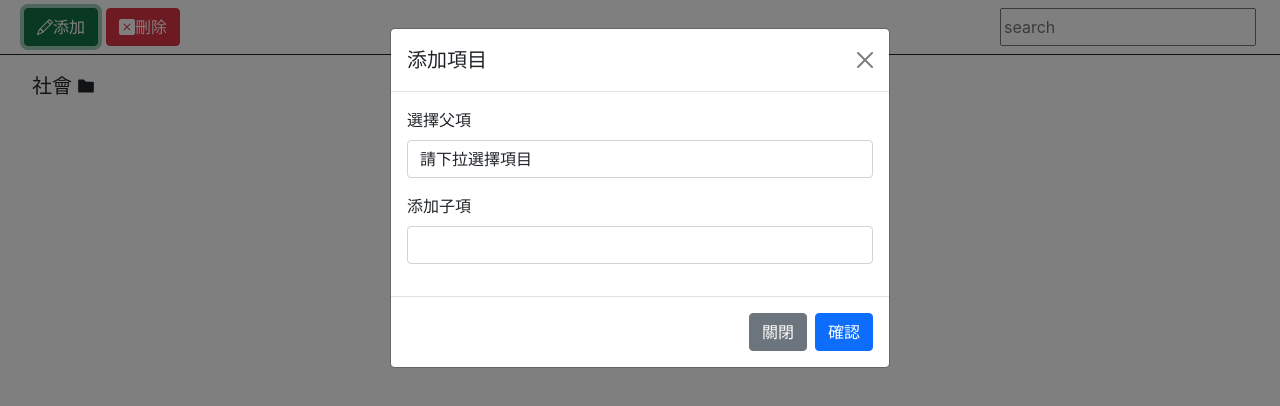
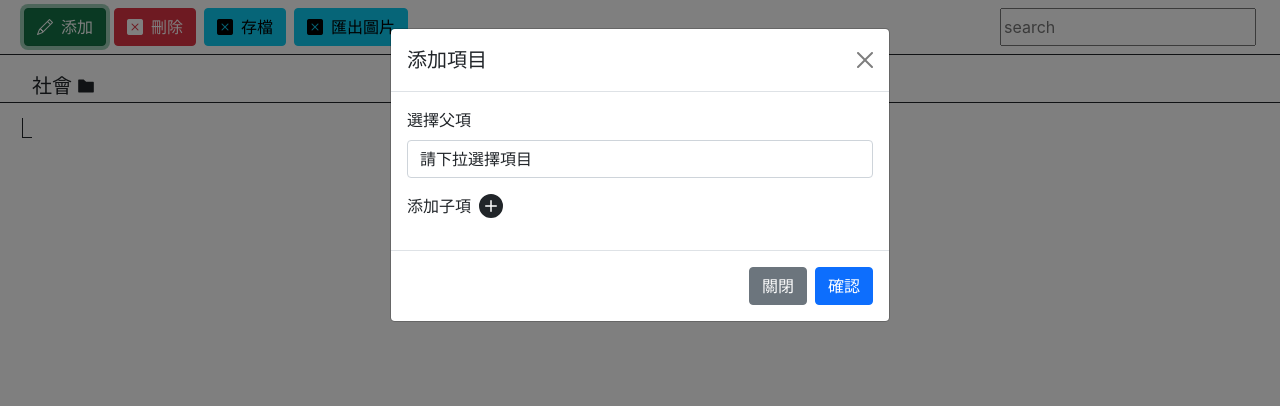
Before and after one commit to SlienceAn/Business-Arch, a Next.js app: page / in a window 1280 px wide. Both pictures are taken after a click on the button "添加". Shown: the top 406 px of the page. Built offline with nearby package versions, Linux system fonts and the light colour scheme.

Commit message:
新增Context

```diff
--- a/components/ToolHead.jsx
+++ b/components/ToolHead.jsx
@@ -1,38 +1,49 @@
-import React, { useState } from 'react';
+import React, { useState, useContext } from 'react';
 import InputModal from './InputModal';
+import { Context } from '../public/lib';
+import { BsPlusCircleFill } from 'react-icons/bs';
 
 const ToolHead = ({ parentTitle }) => {
     const [childVal, setChildVal] = useState([])
     const [parentVal, setParentVal] = useState("")
-    const getValue = (event, cate) => {
+    const [context, setContext] = useContext(Context)
+
+    const getValue = (event, cate, idx = 0) => {
         if (cate === "select") {
             setParentVal(event.target.value)
         }
         if (cate === "input") {
-            setChildVal(event.target.value)
+            const arr = [...childVal]
+            arr[idx]['body'] = event.target.value;
+            setChildVal(arr)
         }
     }
-    //test
     const postData = () => {
         const obj = {
             body: parentVal,
-            content: [{
-                body: childVal,
-                content: []
-            }]
+            content: childVal
         }
+        setContext(obj)
     }
     return (
         <>
             <div className='w-100 py-2 px-4 d-flex justify-content-between'>
                 <div className='d-flex gap-2'>
-                    <button className='btn btn-success' data-bs-toggle="modal" data-bs-target="#exampleModal">
+                    <button className='btn btn-success d-flex gap-2' data-bs-toggle="modal" data-bs-target="#exampleModal">
                         <i className="bi bi-pencil" />
                         <span>添加</span>
                     </button>
-                    <button className='btn btn-danger'>
+                    <button className='btn btn-danger d-flex gap-2'>
                         <i className="bi bi-x-square-fill" />
                         <span>刪除</span>
+                    </button>
+                    <button className='btn btn-info d-flex gap-2'>
+                        <i className="bi bi-x-square-fill" />
+                        <span>存檔</span>
+                    </button>
+                    <button className='btn btn-info d-flex gap-2'>
+                        <i className="bi bi-x-square-fill" />
+                        <span>匯出圖片</span>
                     </button>
                 </div>
                 <input placeholder='search' />
@@ -46,8 +57,14 @@ const ToolHead = ({ parentTitle }) => {
                     </select>
                 </div>
                 <div className='mb-3'>
-                    <label className='form-label' htmlFor='childItem'>添加子項</label>
-                    <input id='childItem' className='form-control' onChange={(event) => getValue(event, "input")} />
+                    <label className='form-label d-flex align-content-end gap-2' htmlFor='childItem'>
+                        <span>添加子項</span>
+                        <BsPlusCircleFill fontSize="1.5rem" />
+                    </label>
+                    {
+                        childVal.map((el, idx) =>
+                            <input id='childItem' className='form-control mb-2' onChange={(event) => getValue(event, "input", idx)} />)
+                    }
                 </div>
             </InputModal>
         </>
--- a/pages/index.jsx
+++ b/pages/index.jsx
@@ -1,17 +1,24 @@
+import { useState } from 'react'
 import TreeView from '../components/TreeView'
 import ToolHead from '../components/ToolHead'
 import Data from '../public/Data.json'
-import { getAllBody, useAxios } from '../public/lib'
+import { getAllBody, Context } from '../public/lib'
 
 export default function App() {
+  const [context, setContext] = useState({})
   return (
-    <>
+    <Context.Provider value={[context, setContext]}>
       <ToolHead parentTitle={getAllBody(Data)} />
       <div className='TreePanel'>
         <ul>
           <TreeView data={Data} />
         </ul>
       </div>
-    </>
+      <div className='TreePanel'>
+        <ul>
+          <TreeView data={context} />
+        </ul>
+      </div>
+    </Context.Provider>
   )
 }
```
